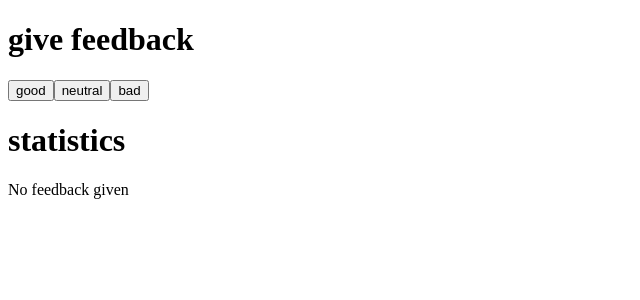
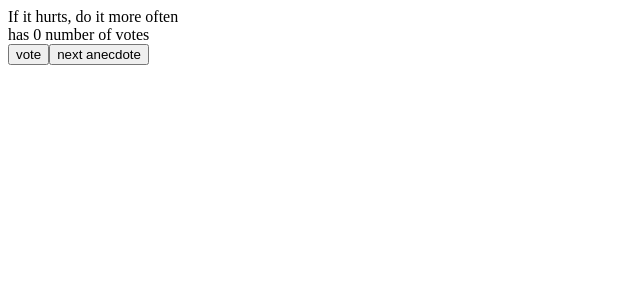
Before and after one commit to lamxw2/fullstackopen, a React (Create React App) app in the folder fullstackapp/: page / in a window 1280 px wide. Shown: the top 300 px of the page, without its empty margins (0-640 px from the left). Built offline with nearby package versions, Linux system fonts and the light colour scheme.

Commit message:
Completed part 1.13

```diff
--- a/fullstackapp/src/App.js
+++ b/fullstackapp/src/App.js
@@ -1,12 +1,4 @@
 import React, { useState } from 'react'
-
-const Header = ({name}) => {
-  return (
-    <h1>
-      {name}
-    </h1>
-  )
-}
 
 const Button = ({handleClick, text}) => (
   <button onClick={handleClick}>
@@ -14,79 +6,35 @@
   </button>
 )
 
-const StatisticLine = ({text, count}) => {
-  return (
-    <tr>
-      <td>{text}</td>
-      <td>{count}</td>
-    </tr>
-  )
-}
+const App = () => {
+  const anecdotes = [
+    'If it hurts, do it more often',
+    'Adding manpower to a late software project makes it later!',
+    'The first 90 percent of the code accounts for the first 10 percent of the development time...The remaining 10 percent of the code accounts for the other 90 percent of the development time.',
+    'Any fool can write code that a computer can understand. Good programmers write code that humans can understand.',
+    'Premature optimization is the root of all evil.',
+    'Debugging is twice as hard as writing the code in the first place. Therefore, if you write the code as cleverly as possible, you are, by definition, not smart enough to debug it.',
+    'Programming without an extremely heavy use of console.log is same as if a doctor would refuse to use x-rays or blood tests when diagnosing patients'
+  ]
 
-const App = () => {
-  // save clicks of each button to its own state
-  const [good, setGood] = useState(0)
-  const [neutral, setNeutral] = useState(0)
-  const [bad, setBad] = useState(0)
+  const [points, setPoints] = useState(Array(anecdotes.length).fill(0))
 
-  const textGood = 'good'
-  const textNeutral = 'neutral'
-  const textBad = 'bad'
-
-  const calcTotal = (counts) => {
-    return (
-      counts[0] + counts[1] + counts[2]
-    )
+  const handleUpdate = (selected) => {
+    const copy = [...points];
+    copy[selected] += 1;
+    setPoints(copy);
   }
 
-  const average = (total) => {
-    return (
-      total/3
-    )
-  }
-
-  const positive = (good, total) => {
-    return (
-        good/total*100 + ' %'
-      )
-  }
-
-  let total = calcTotal([good, neutral, bad])
-
-  const display = () => {
-    if (total === 0) {
-      return <p>No feedback given</p>
-    }
-    else {
-      return (
-        <table>
-          <tbody>
-            <StatisticLine text={textGood} count={good} />
-            <StatisticLine text={textNeutral} count={neutral} />
-            <StatisticLine text={textBad} count={bad} />
-
-            <StatisticLine text='all' count={total} />
-            <StatisticLine text='average' count={average(total)} />
-            <StatisticLine text='positive' count={positive(good, total)} />
-          </tbody>
-        </table>
-      )
-    }
-  }
+  const [selected, setSelected] = useState(0)
 
   return (
     <div>
+      {anecdotes[selected]}<br/>
+      has {points[selected]} number of votes
+
       <div>
-        <Header name='give feedback' />
-        <Button handleClick={() => setGood(good + 1)} text={textGood} />
-        <Button handleClick={() => setNeutral(neutral + 1)} text={textNeutral} />
-        <Button handleClick={() => setBad(bad + 1)} text={textBad} />
-      </div>
-      <div>
-        <Header name='statistics' />
-
-        {display()}
-
+        <Button handleClick={() => handleUpdate(selected)} text='vote' />
+        <Button handleClick={() => setSelected(Math.floor(Math.random() * (anecdotes.length - 1)))} text='next anecdote' />
       </div>
     </div>
   )
```
